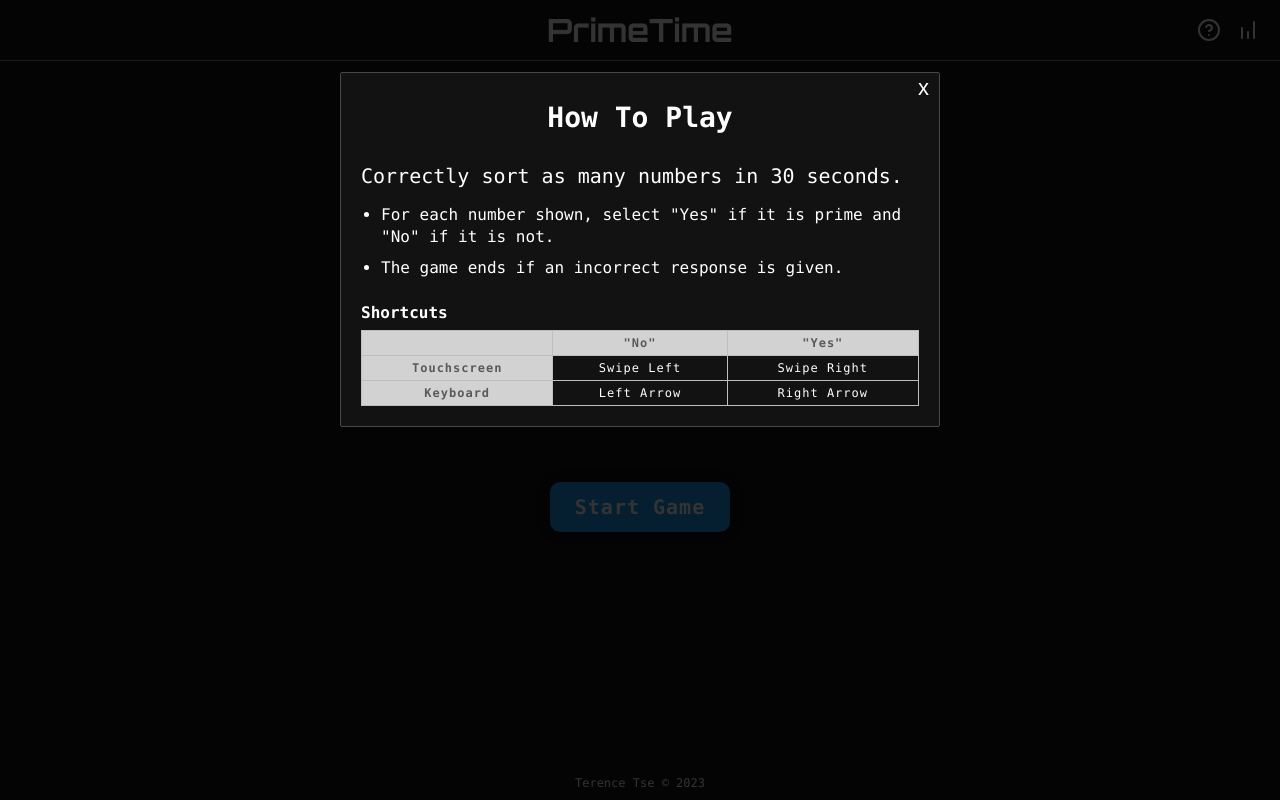
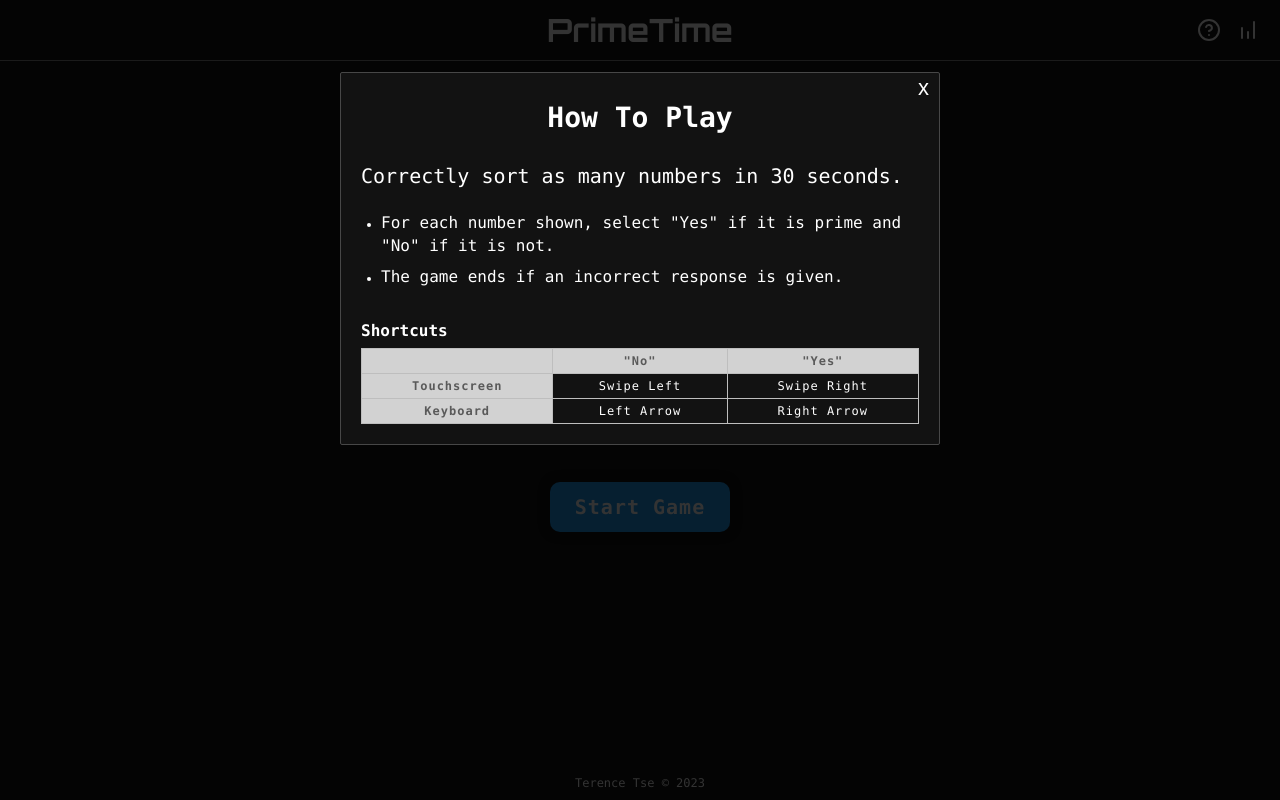
Before and after one commit to tseterence/primetime, a plain HTML site: page index.html in a window 1280 px wide. Drawn offline with Linux system fonts and the light colour scheme.

Commit message:
Adjusts help modal vertical spacing

```diff
--- a/css/style.css
+++ b/css/style.css
@@ -11,10 +11,8 @@
 	--color-no: #FE4C4F;
 	--color-start: #1D9BF0;
 	--color-bar: #3A3A3C;
-	/* --font-base: "Montserrat", sans-serif; */
 	--font-base: "Menlo", sans-serif;
 	--font-title: "Orbitron", sans-serif;
-	--font-mono: "Menlo", sans-serif;
 }
 
 * {
@@ -85,13 +83,17 @@ body {
 }
 .help-rules {
 	padding-inline-start: 20px;
-	margin: 16px 0;
+	margin: 24px 0;
 }
 .help-rules ul {
 	line-height: 140%;
 }
 .help-rules li {
 	margin-bottom: 8px;
+	font-size: 12px;
+}
+.help-rules li span {
+	font-size: 16px;
 }
 #help-container.hidden, #stats-container.hidden {
 	display: none;
@@ -105,7 +107,6 @@ body {
 /* SHORTCUTS TABLE */
 table {
 	margin-top: 8px;
-	/* color: white; */
 	border-collapse: collapse;
 	border: 1px solid var(--color-outline);
 	letter-spacing: 1px;
@@ -170,7 +171,7 @@ td {
 	margin: 1px;
 }
 .labels {
-	font-family: var(--font-mono);
+	font-family: var(--font-base);
 	font-size: 12px;
 	display: flex;
 	flex-direction: row;
@@ -199,15 +200,12 @@ button:hover {
 	width: 180px;
   	height: 50px;
 	border-radius: 10px;
-	/* border-radius: 25px; */
 	background-color: var(--color-start);
 }
 .option {
 	width: 100px;
   	height: 50px;
 	border-radius: 10px;
-
-	/* border-radius: 25px; */
 }
 #yes {
 	background-color: var(--color-yes);
@@ -246,7 +244,7 @@ button:hover {
 	margin-bottom: 30px;
 }
 .mono {
-	font-family: var(--font-mono);
+	font-family: var(--font-base);
 }
 #number {
 	font-size: 72px;
@@ -310,9 +308,3 @@ footer {
 		display: block;
 	}
 }
-
-/*
-- style shortcuts table
-- fix variable usage
-- fix font family
- */
--- a/index.html
+++ b/index.html
@@ -23,10 +23,10 @@
                 <div class="help-rules">
                     <ul>
                         <li>
-                            For each number shown, select "Yes" if it is prime and "No" if it is not.
+                            <span>For each number shown, select "Yes" if it is prime and "No" if it is not.</span>
                         </li>
                         <li>
-                            The game ends if an incorrect response is given.
+                            <span>The game ends if an incorrect response is given.</span>
                         </li>
                     </ul>
                 </div>
```
